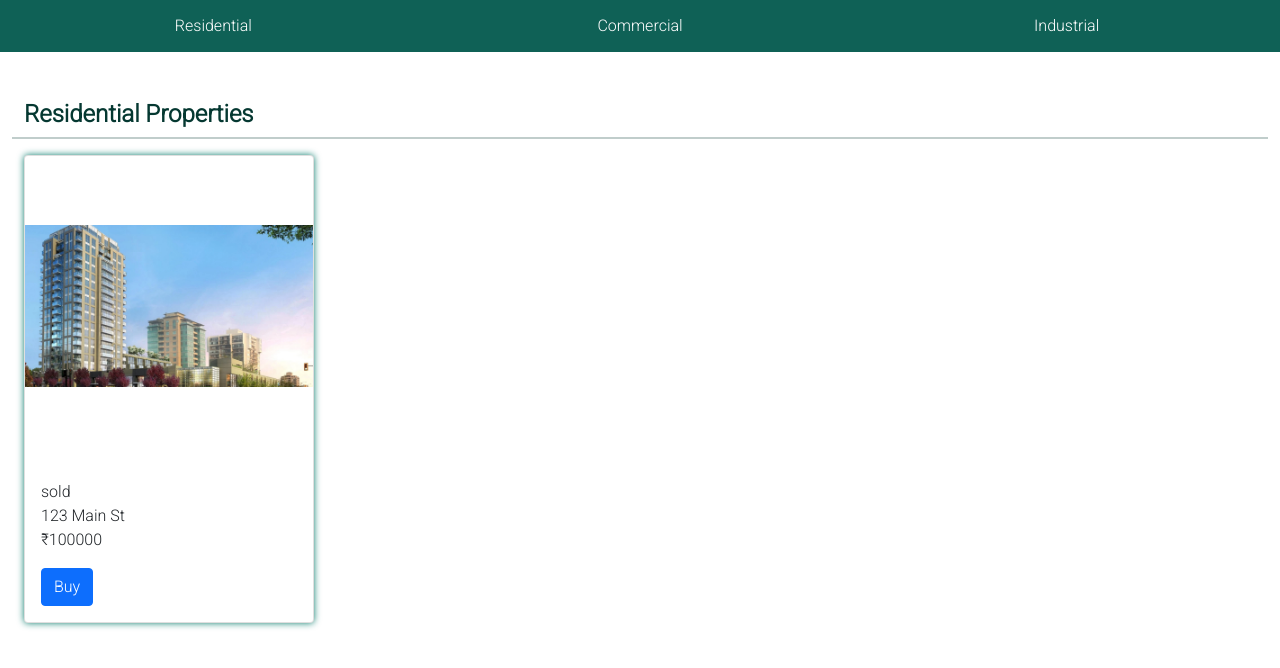
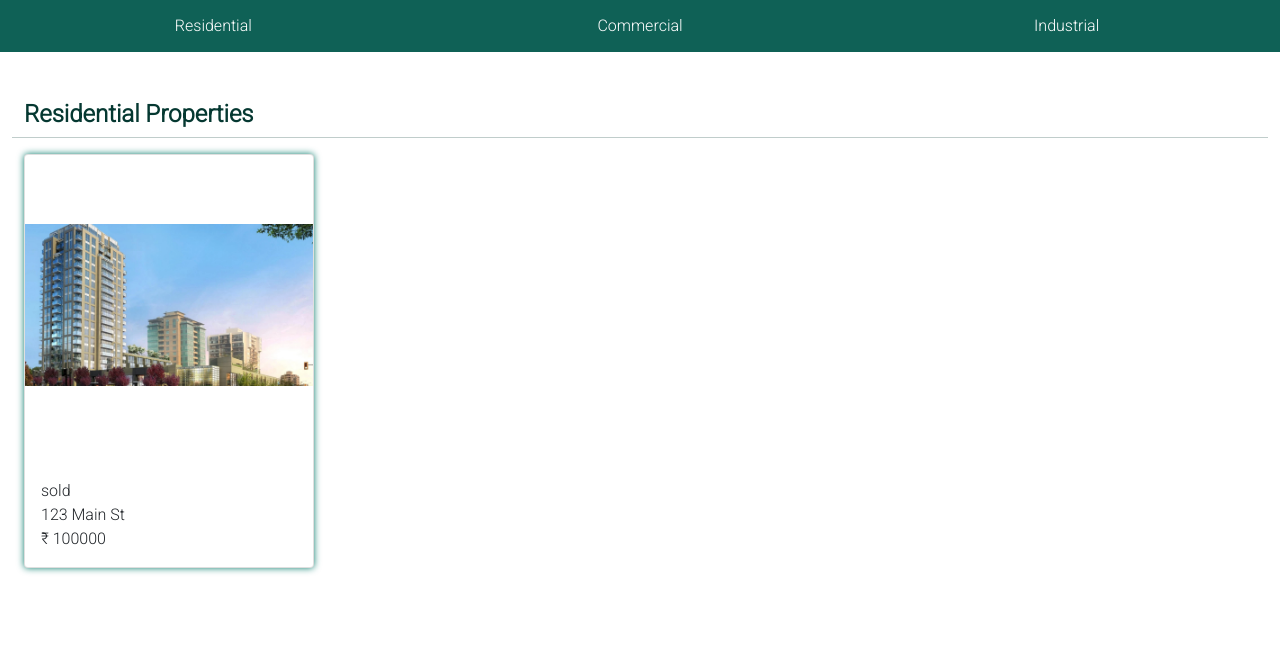
Before and after one commit to raimonika20/PHP-app, a PHP site: page /property_page.php?type=Residential in a window 1280 px wide. Shown: the part 52-720 px from the top of the page. Run offline with PHP 8.4, Linux system fonts and the light colour scheme; data comes from the database, SQL or seed files in the repository; data that the repository does not hold is empty.

Commit message:
Adjustments

```diff
--- a/app/header.php
+++ b/app/header.php
@@ -16,3 +16,5 @@
     <a href="property_page.php">Products</a>
     <a href="login_form.php">Login</a>
   </div>
+</body>
+</html>
--- a/app/property_page.php
+++ b/app/property_page.php
@@ -29,18 +29,24 @@ $properties = mysqli_fetch_all($result, MYSQLI_ASSOC);
     </ul>
 
     <div class="row mt-4 p-4">
-    <h4 style="color:#053831; font-weight: bold;"><?php echo $propertyType ?> Properties</h4>
-    <hr class="solid" style="color: #053831;height:2px; " />
+      <h4 style="color:#053831; font-weight: bold;">
+        <?php echo $propertyType ?> Properties
+      </h4>
+      <hr class="solid" />
       <?php if (isset($properties)) {
         foreach ($properties as $property) { ?>
           <div class="col-md-3 mb-2">
             <div class="card">
               <img class="card-img-top" src="<?php echo $property['image_url'] ?>">
               <div class="card-body">
-              <h5 class="card-title"><?php echo $property['name'] ?></h5>
-              <p class="card-text"><?php echo $property['status'] ?><br><?php echo $property['address'] ?><br>₹<?php echo $property['price'] ?>
+                <h5 class="card-title">
+                  <?php echo $property['name'] ?>
+                </h5>
+                <p class="card-text">
+                  <?php echo $property['status'] ?><br>
+                  <?php echo $property['address'] ?><br>₹
+                  <?php echo $property['price'] ?>
                 </p>
-              <a href="#" class="btn btn-primary">Buy</a>
               </div>
             </div>
           </div>
@@ -51,8 +57,10 @@ $properties = mysqli_fetch_all($result, MYSQLI_ASSOC);
 
     <div hidden>
       <div class="row mt-4 p-4">
-      <h4 style="color:#053831; font-weight: bold;"><?php echo $propertyType ?> Properties</h4>
-      <hr class="solid" style="color: #053831;height:2px; " />
+        <h4 style="color:#053831; font-weight: bold;">
+          <?php echo $propertyType ?> Properties
+        </h4>
+        <hr class="solid" />
         <div class="col-md-3 mb-2">
           <div class="card">
             <img class="card-img-top" src="Images/Commercial1.jpg" alt="...">
@@ -60,7 +68,6 @@ $properties = mysqli_fetch_all($result, MYSQLI_ASSOC);
               <h5 class="card-title">Commercial Real Estate</h5>
               <p class="card-text">Office Space For Sale in Fairfox EON, Sector 140A , Noida<br>₹40.0 Lac
               </p>
-            <a href="#" class="btn btn-primary">Buy</a>
             </div>
           </div>
         </div>
@@ -71,7 +78,6 @@ $properties = mysqli_fetch_all($result, MYSQLI_ASSOC);
               <h5 class="card-title">Commercial Real Estate</h5>
               <p class="card-text">Office Space For Sale in Fairfox EON, Sector 140A , Noida<br>₹40.0 Lac
               </p>
-            <a href="#" class="btn btn-primary">Buy</a>
             </div>
           </div>
         </div>
@@ -82,7 +88,6 @@ $properties = mysqli_fetch_all($result, MYSQLI_ASSOC);
               <h5 class="card-title">Commercial Real Estate</h5>
               <p class="card-text">Office Space For Sale in Fairfox EON, Sector 140A , Noida<br>₹40.0 Lac
               </p>
-            <a href="#" class="btn btn-primary">Buy</a>
             </div>
           </div>
         </div>
@@ -93,7 +98,6 @@ $properties = mysqli_fetch_all($result, MYSQLI_ASSOC);
               <h5 class="card-title">Commercial Real Estate</h5>
               <p class="card-text">Office Space For Sale in Fairfox EON, Sector 140A , Noida<br>₹40.0 Lac
               </p>
-            <a href="#" class="btn btn-primary">Buy</a>
             </div>
           </div>
         </div>
--- a/app/style.css
+++ b/app/style.css
@@ -209,7 +209,7 @@
   border-radius: 15px;
 }
 
-.card-title {
+.card-title, .solid {
   color: #053831;
   font-weight: bold;
 }
```
Also changed, not shown: app/user_page.php (deleted, +0 -27 lines). Lines whose indentation alone changed are shown as unchanged.
